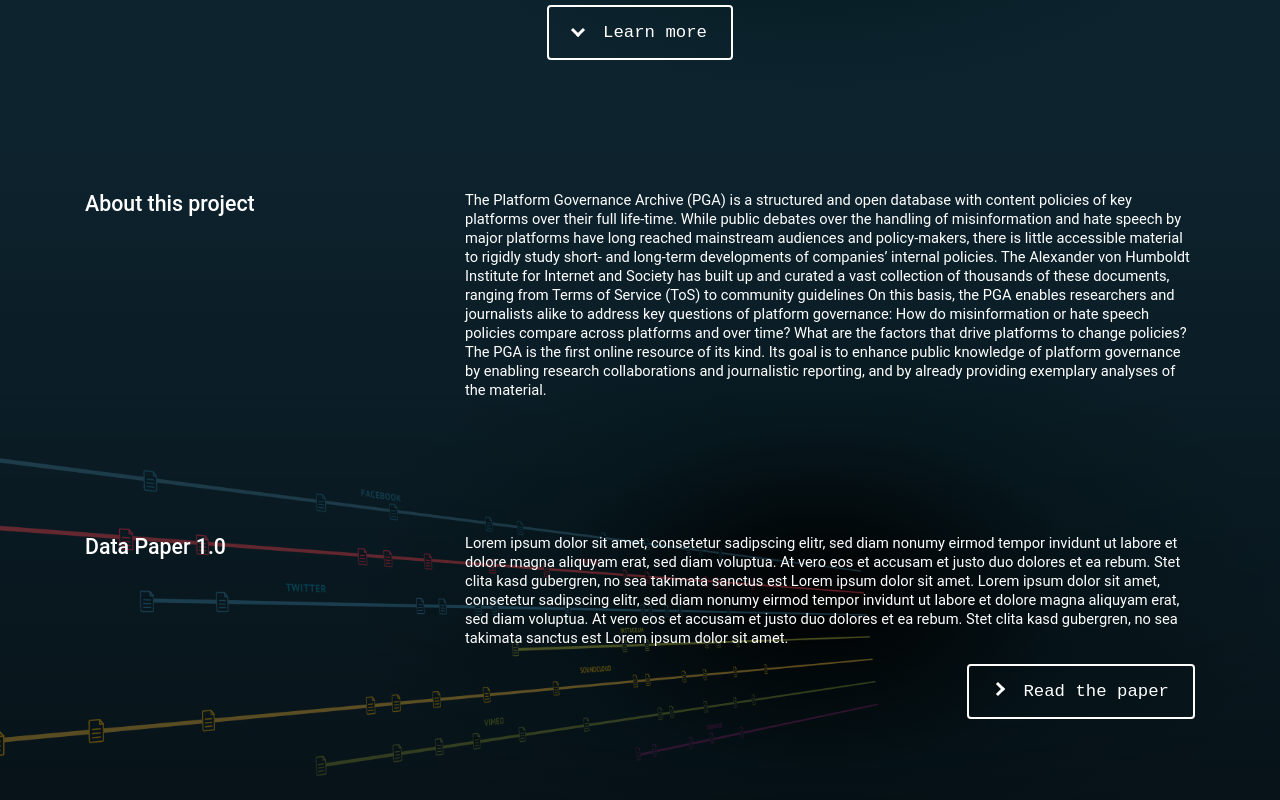
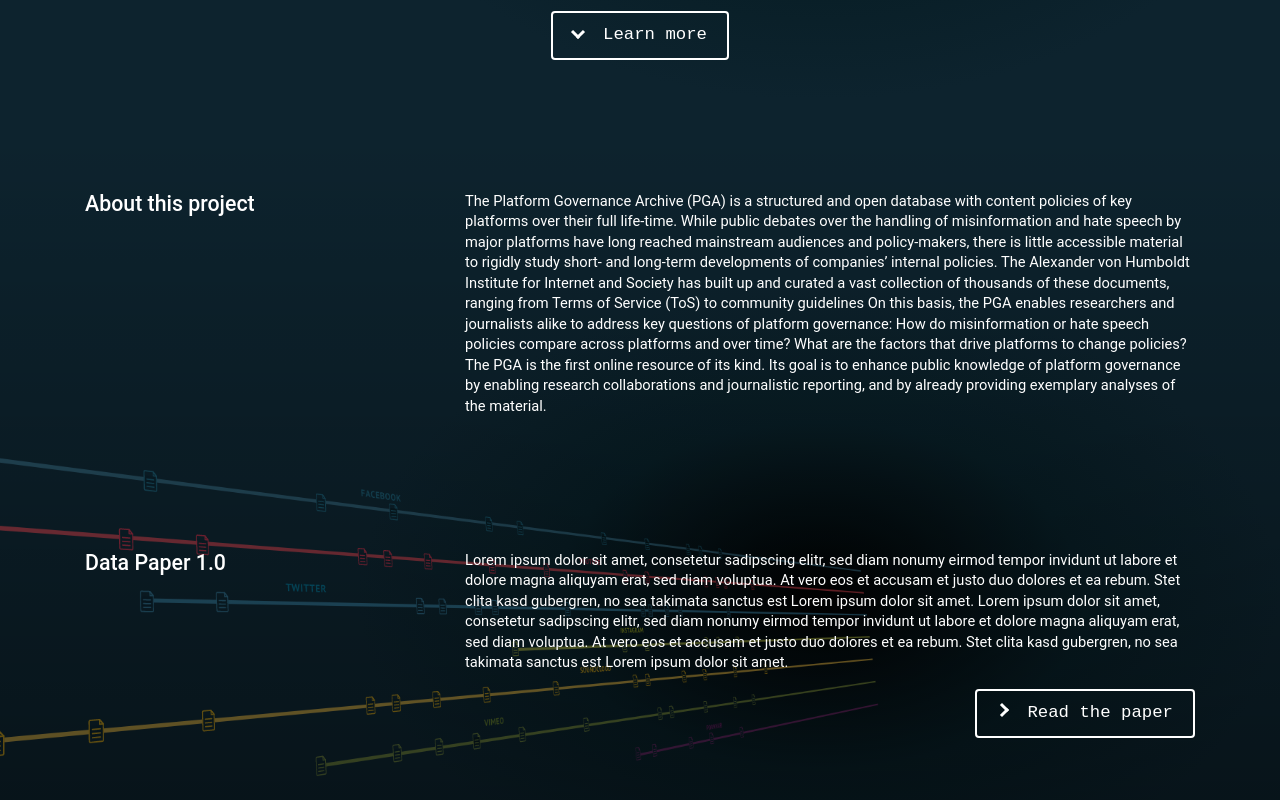
Before and after one commit to PlatformGovernanceArchive/pga-interface, a React (Create React App) app: page / in a window 1280 px wide. Shown: the part 700-1500 px from the top of the page. Built offline with nearby package versions, Linux system fonts and the light colour scheme.

Commit message:
Style intro page

```diff
--- a/package.json
+++ b/package.json
@@ -14,6 +14,7 @@
     "react-helmet": "^6.1.0",
     "react-router-dom": "^5.2.0",
     "react-scripts": "4.0.2",
+    "react-scroll": "^1.8.1",
     "react-typing-effect": "^2.0.4",
     "web-vitals": "^1.0.1"
   },
--- a/src/components/hero.js
+++ b/src/components/hero.js
@@ -1,5 +1,6 @@
 import React from 'react';
 import ReactTypingEffect from 'react-typing-effect';
+import { Link, animateScroll as scroll } from "react-scroll";
 
 // Importing bootstrap
 import Jumbotron from 'react-bootstrap/Jumbotron'
@@ -44,7 +45,14 @@ export default () => (
             }}
           />
         </p>
-        <button variant="secondary">Learn more</button>
+
+        <Link
+         className="more"
+         smooth={true}
+         offset={-20}
+         to="about">
+          <button>Learn more</button>
+        </Link>
     </Container>
   </Jumbotron>
 );
--- a/src/components/intro.js
+++ b/src/components/intro.js
@@ -10,7 +10,7 @@ import Col from 'react-bootstrap/Col';
 export default () => (
   <main className="intro">
     <Container>
-      <section className="about">
+      <section id="about">
         <Row>
           <Col sm="4" className="colTitle">
             <h2>About this project</h2>
@@ -20,7 +20,7 @@ export default () => (
           </Col>
         </Row>
       </section>
-      <section className="paper">
+      <section id="paper">
         <Row>
           <Col sm="4" className="colTitle">
             <h2>Data Paper 1.0</h2>
@@ -31,7 +31,7 @@ export default () => (
           </Col>
         </Row>
       </section>
-      <section className="contribute">
+      <section id="contribute">
         <Row>
           <Col sm="4" className="colTitle">
             <h2>How to contribute to and cite this project</h2>
--- a/src/pga.scss
+++ b/src/pga.scss
@@ -104,7 +104,7 @@ $font-monospace: 'Droid Sans Mono', monospace;
         font-size: size('copy');
     }
     @else{
-        padding: 16px 24px;
+        padding: 12px 20px;
         font-size: size('big-copy');
     }
 
@@ -234,7 +234,7 @@ body{
 
 // resetting browser styles
 * {
-    line-height: 1.3em;
+    line-height: 1.4em;
 //    font-size: size('copy');
 }
 
@@ -346,18 +346,24 @@ ul{
             margin-bottom: 4em;
         }
 
-        button{
-            @include button(false, true, down, false)
+        .more{
+            display: inline-block;
+            align-self: center;
+
+            button{
+                @include button(false, true, down, false)
+            }
         }
-
     }
 }
 
 .intro{
     background: linear-gradient(#0000, #000a);
+    padding-bottom: 4em;
 
     h2{
-        font-size: size('headline')
+        font-size: size('headline');
+        max-width: 70%;
     }
 
     p{
@@ -373,7 +379,7 @@ ul{
         }
     }
 
-    .paper button{
+    #paper button{
         @include button(false, true);
 
         align-self: end;
```
Also changed, not shown: 1 other file (tests, documents, lock files or other folders).
